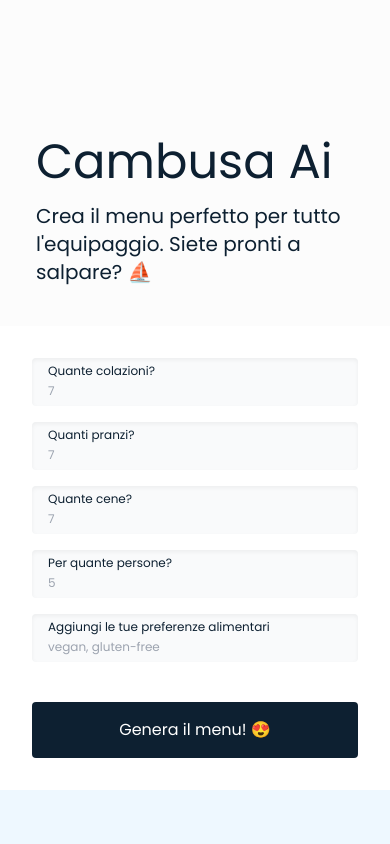
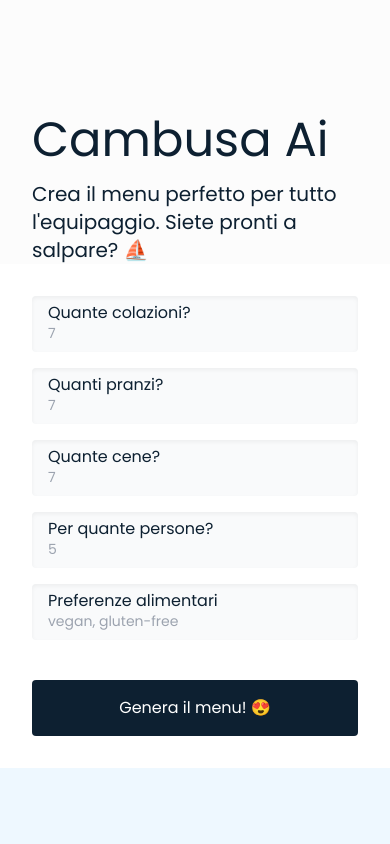
Before and after one commit to artscomi/cambusa, a Next.js app: page / in a window 390 px wide. Shown: the top 844 px of the page. Built offline with nearby package versions, Linux system fonts and the light colour scheme.

Commit message:
feat(): try to remove zoom on inout focus on mobile

```diff
--- a/app/layout.tsx
+++ b/app/layout.tsx
@@ -26,7 +26,7 @@ export default function RootLayout({
         <body
           className={`${poppins.className} flex flex-col min-h-screen max-w-screen overflow-hidden relative`}
         >
-          <main className="py-8 px-4 md:px-10 md:pt-20 lg:px-0 m-auto max-w-[1024px] overflow-auto flex-1 w-full">
+          <main className="px-4 md:px-10 md:pt-20 lg:px-0 m-auto max-w-[1024px] overflow-auto flex-1 w-full">
             <ContextLayout>{children}</ContextLayout>
           </main>
           <Footer />
--- a/app/page.tsx
+++ b/app/page.tsx
@@ -14,8 +14,8 @@ export default function Home() {
     <Loading />
   ) : (
     <>
-      <div className="max-sm:h-screen max-sm:flex flex-col justify-center">
-        <div className="max-md:p-5 mb-5 md:mb-16">
+      <div className="max-sm:h-screen max-sm:flex flex-col justify-center pb-safe">
+        <div className="max-md:pt-10 max-md:px-4 md:mb-16">
           <h1 className="text-5xl mb-4">Cambusa Ai</h1>
           <p className="text-xl text-left text-pretty">
             Crea il menu perfetto per tutto l&apos;equipaggio. Siete pronti a
--- a/components/TextInput/index.tsx
+++ b/components/TextInput/index.tsx
@@ -28,12 +28,12 @@ export const TextInput = ({
 }: TextInputConfig) => (
   <div className={`${center ? "flex flex-col items-center" : ""}`}>
     <div className={`relative last:mb-0`}>
-      <label className="block absolute text-xs left-4 top-[0.3rem]" htmlFor={id}>
+      <label className="block absolute sm:text-xs left-4 top-[0.3rem]" htmlFor={id}>
         {label}
       </label>
       <input
         id={id}
-        className={`block h-12 rounded p-4 pt-8 outline-none w-full text-sm bg-gray-50 shadow-inner transition-all duration-300 ${
+        className={`block h-14 sm:h-12 rounded p-4 pt-8 outline-none w-full text-base sm:text-sm bg-gray-50 shadow-inner transition-all duration-300 ${
           error
             ? "shadow-[0_0_0_1px_rgba(239,68,68,0.75)]" // Red shadow
             : "shadow-[0_0_0_1px_rgba(156,163,175,0.5)]" // Gray shadow for normal state
--- a/hooks/useFormConfig.tsx
+++ b/hooks/useFormConfig.tsx
@@ -86,7 +86,7 @@ export const useFormConfig = () => {
     },
     {
       id: "dietaryPreferences",
-      label: "Aggiungi le tue preferenze alimentari",
+      label: "Preferenze alimentari",
       value: formState.dietaryPreferences,
       placeholder: "vegan, gluten-free",
       type: "text",
--- a/styles/globals.css
+++ b/styles/globals.css
@@ -9,8 +9,8 @@
   --white: #ffffff;
   --background: #fcfcfc;
   --primary: #0d2031;
-  --secondary: #DAF0FF;
-  --secondary-light: #EEF8FF;
+  --secondary: #daf0ff;
+  --secondary-light: #eef8ff;
   --tertiary: #0094c6;
 }
 
@@ -29,7 +29,7 @@ body {
 
 input::placeholder,
 textarea::placeholder {
-  font-size: 12px;
+  font-size: 14px;
 }
 
 input,
@@ -39,8 +39,8 @@ textarea {
 }
 
 @layer utilities {
-  .text-balance {
-    text-wrap: balance;
+  .pb-safe {
+    padding-bottom: env(safe-area-inset-bottom);
   }
 }
 
```
